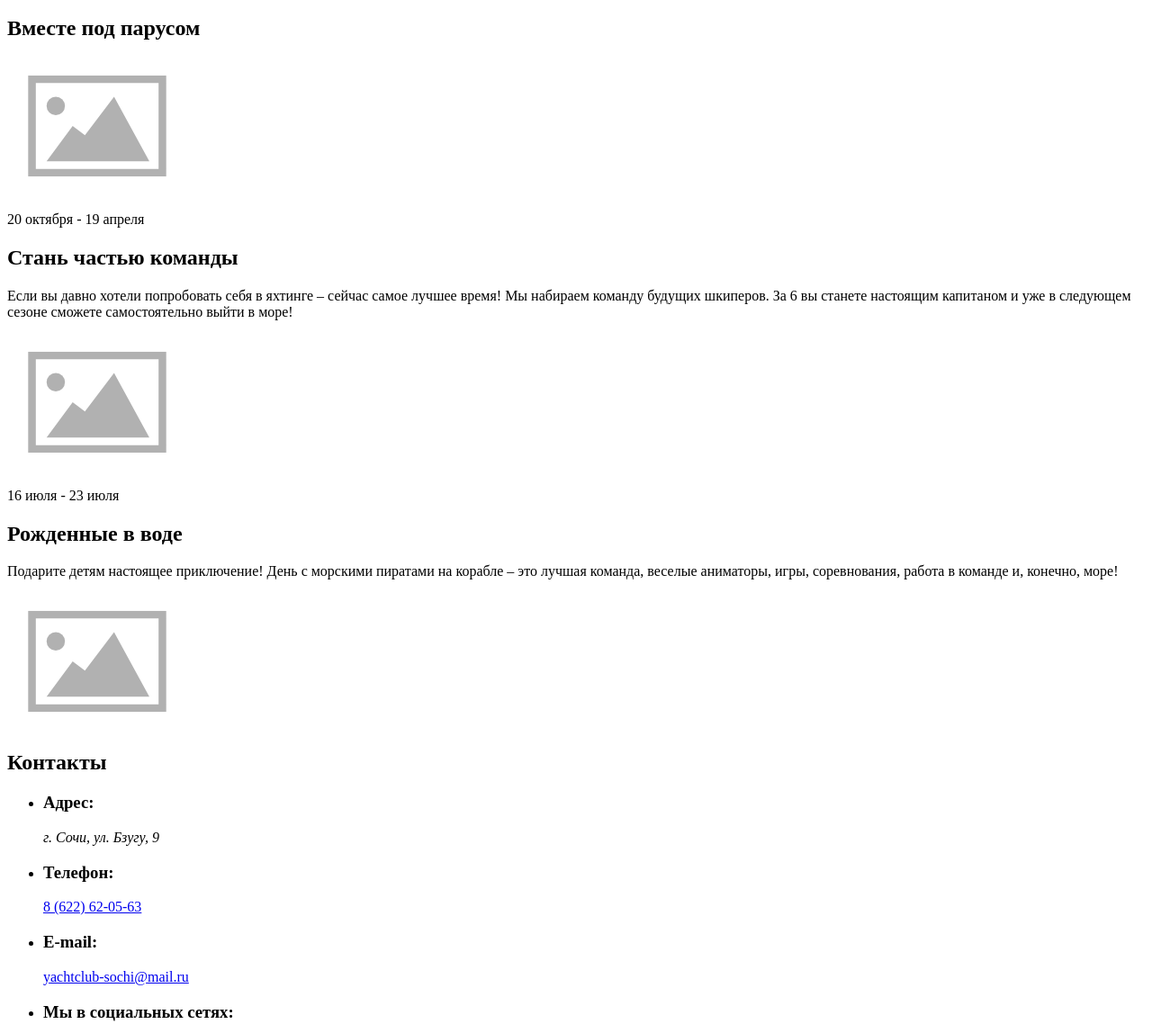
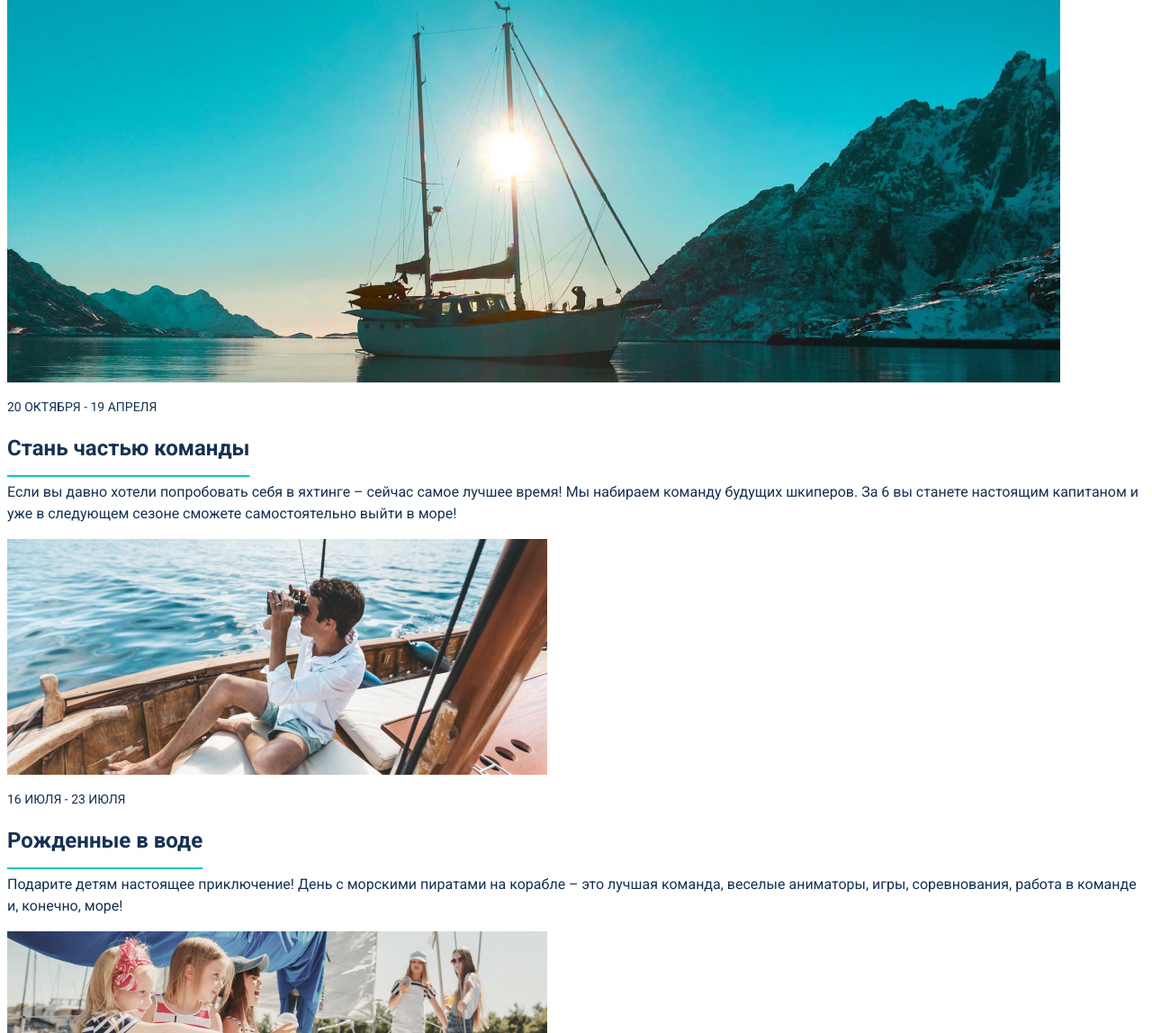
Before and after one commit to zakkynae/html-academy, a plain HTML site: page index.html in a window 1280 px wide. Shown: the part 458-1606 px from the top of the page at 90% size. Drawn offline with Linux system fonts and the light colour scheme.

Commit message:
Добавлена базовая стилизация

```diff
--- /dev/null
+++ b/css/style.css
@@ -0,0 +1,89 @@
+body {
+    font-family: 'Roboto', sans-serif;
+    color: #163152;
+}
+
+a {
+    text-decoration: none;
+    color: #163152;
+}
+
+h1 {
+    font-size: 44px;
+    font-style: italic;
+    font-weight: 400;
+    line-height: 60px;
+}
+
+.date {
+    font-size: 14px;
+    font-weight: 400;
+    line-height: 18px;
+    text-transform: uppercase;
+}
+
+
+main h2 {
+    font-size: 24px;
+    font-weight: 700;
+    line-height: 34px;
+    text-decoration: underline;
+    text-decoration-thickness: 2px;
+    text-decoration-color: #00c6bd;
+    text-underline-offset: 15px;
+    text-underline-position: under;
+}
+
+.promo-descr {
+    font-size: 16px;
+    font-weight: 400;
+    line-height: 24px;
+}
+
+
+h3 {
+    font-size: 16px;
+    font-style: normal;
+    font-weight: 700;
+    line-height: 22px;
+}
+
+
+
+li address,
+li a {
+    font-size: 16px;
+    font-style: normal;
+    font-weight: 400;
+    line-height: 22px;
+}
+
+.main-footer p {
+    font-size: 10px;
+    font-style: normal;
+    font-weight: 400;
+    line-height: 12px;
+}
+
+.footer-title {
+    font-size: 14px;
+    font-style: normal;
+    font-weight: 700;
+    line-height: 18px;
+    text-transform: uppercase;
+}
+
+.footer-navigathion-item a {
+    font-size: 14px;
+    font-style: normal;
+    font-weight: 400;
+    line-height: 16px;
+}
+
+/* main h2 {
+    text-decoration: underline;
+    text-decoration-thickness: 2px;
+    text-decoration-color: #00c6bd;
+    text-underline-offset: 16px;
+    text-underline-position: under;
+} */
--- a/index.html
+++ b/index.html
@@ -1,9 +1,14 @@
 <!DOCTYPE html>
-<html lang="en">
+<html lang="ru">
 
 <head>
     <meta charset="UTF-8">
     <meta name="viewport" content="width=device-width, initial-scale=1.0">
+    <link rel="preconnect" href="https://fonts.googleapis.com">
+    <link rel="preconnect" href="https://fonts.gstatic.com" crossorigin>
+    <link href="https://fonts.googleapis.com/css2?family=Roboto:ital,wght@0,400;0,700;1,400&display=swap"
+        rel="stylesheet">
+    <link rel="stylesheet" href="css/style.css">
     <title>Yacht Club</title>
 </head>
 
@@ -11,7 +16,7 @@
     <header class="main-header">
         <nav class="main-navigation">
             <a class="logo" href="#">
-                <img src="img/placeholder.svg" alt="Логотип яхт-клуба Yacht Club">
+                <img src="img/logotype.svg" width="64" height="68" alt="Логотип яхт-клуба Yacht Club">
             </a>
             <ul class="site-navigation">
                 <li class="site-navigation-item"> <a href="#">Наш клуб</a></li>
@@ -22,7 +27,7 @@
                 <li class="site-navigation-item"> <a href="#">Контакты</a></li>
             </ul>
             <a class="link-personal-account" href="#">
-                <img src="img/placeholder.svg" alt="Ссылка на личный кабинет">
+                <img src="img/account.svg" width="36" height="36" alt="Ссылка на личный кабинет">
             </a>
         </nav>
     </header>
@@ -32,15 +37,12 @@
             <h1>
                 Вместе под парусом
             </h1>
-            <img src="img/placeholder.svg" alt="Яхта клуба">
+            <img src="img/mainphoto1.jpg" width="1170" height="466" alt="Яхта клуба">
         </section>
-        <article class="promo">
-            <p>
+        <article class="promo first">
+            <p class="date">
                 20 октября - 19 апреля
             </p>
-            <!-- <time datetime="2023-10-20/2024-04-19">
-
-            </time> -->
             <h2 class="promo-title">
                 Стань частью команды
             </h2>
@@ -49,23 +51,20 @@
                 шкиперов. За 6 вы станете настоящим капитаном и уже в следующем сезоне сможете самостоятельно выйти в
                 море!
             </p>
-            <img src="img/placeholder.svg" alt="Фотография участиника яхт-клуба">
+            <img src="img/photo2.jpg" width="600" height="262" alt="Фотография участиника яхт-клуба">
         </article>
-        <article class="promo">
-            <p>
+        <article class="promo second">
+            <p class="date">
                 16 июля - 23 июля
             </p>
-            <!-- <time datetime="2023-07-16/2024-07-23">
-
-            </time> -->
             <h2 class="promo-title">
                 Рожденные в воде
             </h2>
-            <p class="promo-descr">
+            <p class="promo-descr ">
                 Подарите детям настоящее приключение! День с морскими пиратами на корабле – это лучшая команда, веселые
                 аниматоры, игры, соревнования, работа в команде и, конечно, море!
             </p>
-            <img src="img/placeholder.svg" alt="Фотография детей участников яхт-клуба">
+            <img src="img/photo3.jpg" width="600" height="252" alt="Фотография детей участников яхт-клуба">
         </article>
 
         <section class="contacts">
@@ -77,10 +76,9 @@
                     <h3>
                         Адрес:
                     </h3>
-                        <em>
+                    <address>
                         г. Сочи, ул. Бзугу, 9
-                        </em>
-
+                    </address>
                 </li>
                 <li class="contacts-item">
                     <h3>
@@ -106,24 +104,24 @@
                     </h3>
                     <ul class="social-list">
                         <li class="social-list-item">
-                                <a href="#"><img src="img/placeholder.svg" alt="Facebook"></a>
+                            <a href="#"><img src="img/facebook.svg" width="9" height="16" alt="Facebook"></a>
                         </li>
                         <li class="social-list-item">
-                                <a href="#"><img src="img/placeholder.svg" alt="Twitter"></a>
+                            <a href="#"><img src="img/twitter.svg" width="18" height="16" alt="Twitter"></a>
                         </li>
                         <li class="social-list-item">
-                                <a href="#"><img src="img/placeholder.svg" alt="Instagram"></a>
+                            <a href="#"><img src="img/instagram.svg" width="18" height="18" alt="Instagram"></a>
                         </li>
                     </ul>
                 </li>
             </ul>
-                <img src="img/placeholder.svg" alt="Местоположение яхт-клуба на карте">
+            <img src="img/map.png" width="670" height="351" alt="Местоположение яхт-клуба на карте">
         </section>
     </main>
 
     <footer class="main-footer">
         <a class="footer-logo" href="#">
-            <img src="img/placeholder.svg" alt="Логотип яхт-клуба Yacht Club">
+            <img src="img/logotype.svg" width="100" height="106" alt="Логотип яхт-клуба Yacht Club">
         </a>
         <p>
             <a href="#" class="politics">
```
Also changed, not shown: img/account.svg (added), img/facebook.svg (added), img/instagram.svg (added), img/logotype.svg (added), img/mainphoto1.jpg (added), img/map.png (added), img/photo2.jpg (added), img/photo3.jpg (added), img/twitter.svg (added). Lines whose indentation alone changed are shown as unchanged.
